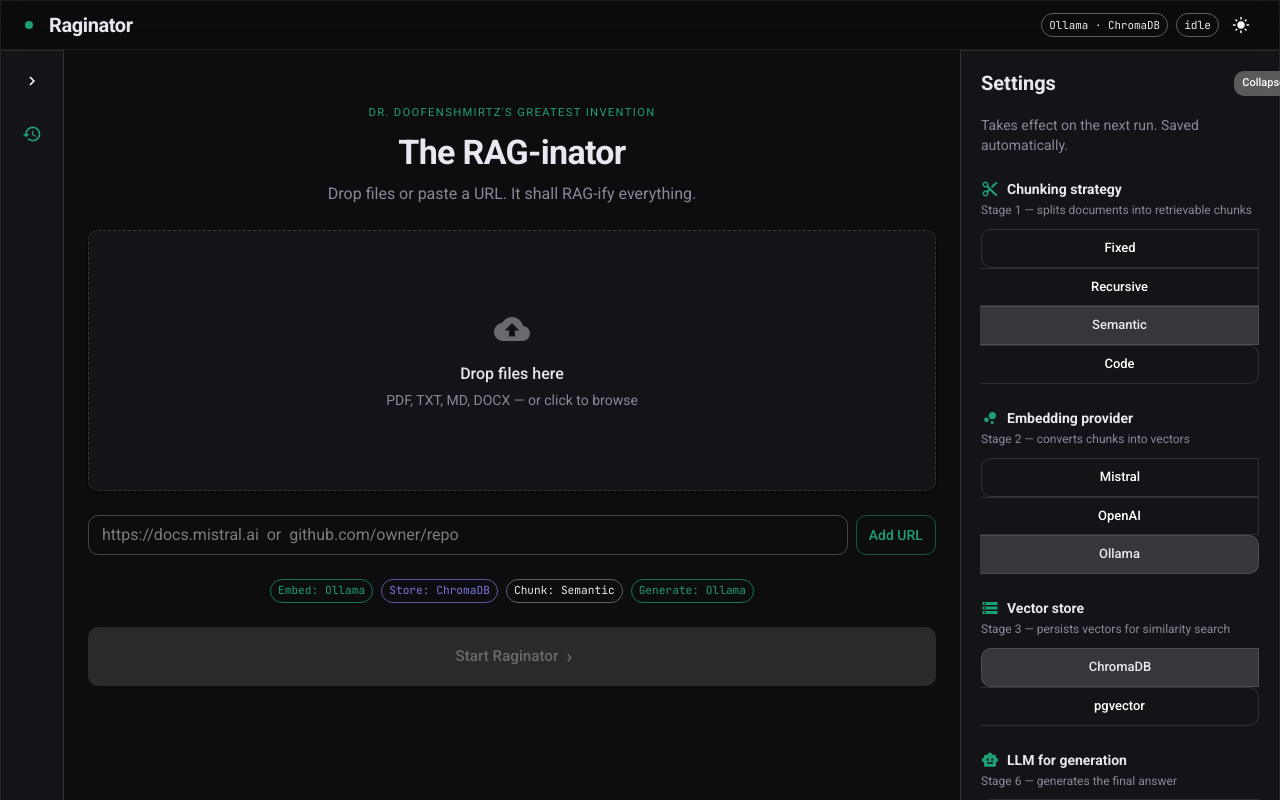
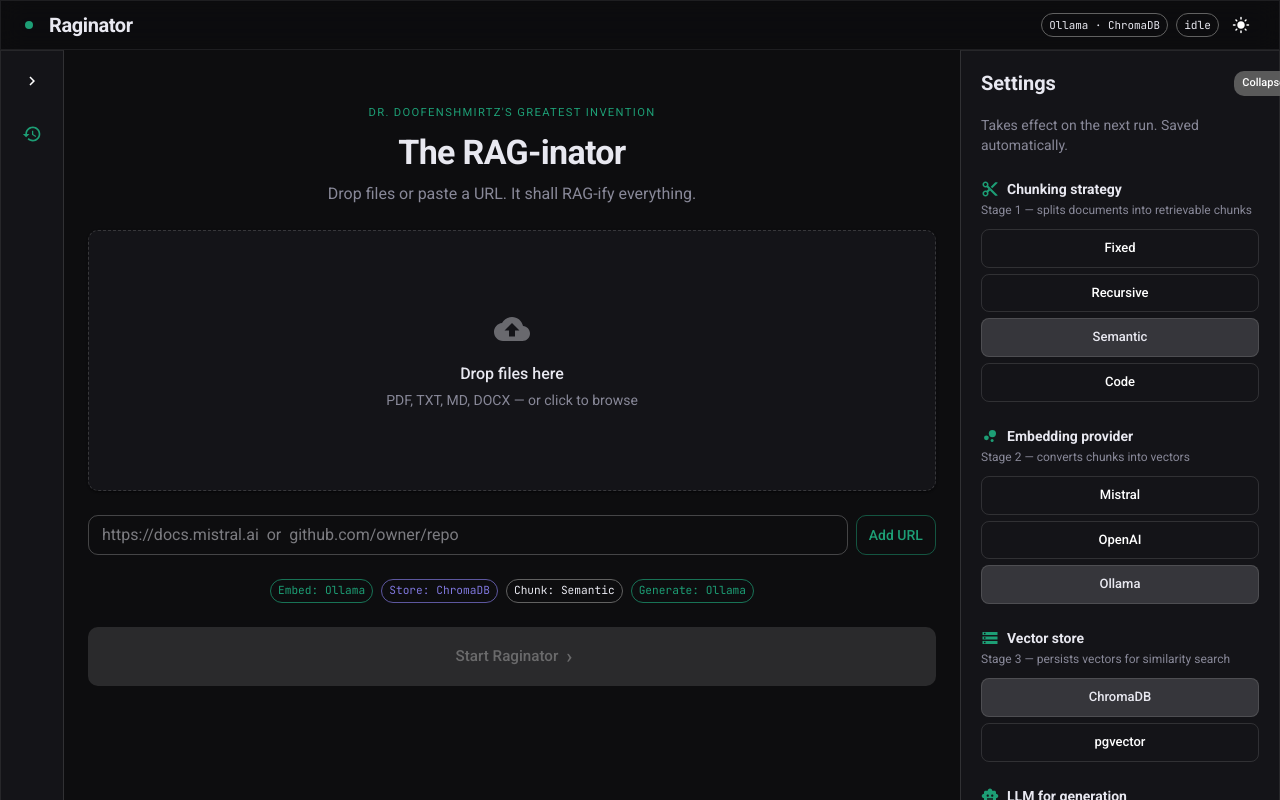
Before and after one commit to hiteshsahu/RAG-Factory, a React (Vite) app in the folder frontend/: page / in a window 1280 px wide. Both pictures are taken after a click on the button 1248 px from the left and 81 px from the top of the page. Shown: the top 800 px of the page. Built offline with nearby package versions, Linux system fonts and the light colour scheme.

Commit message:
Better High contrast Theme

```diff
--- a/frontend/src/components/ChatState.tsx
+++ b/frontend/src/components/ChatState.tsx
@@ -172,7 +172,11 @@ export default function ChatState({
                     variant="outlined"
                     onClick={() => setPreviewSource(s)}
                     sx={{
-                      bgcolor: 'rgba(127,119,221,0.12)', color: '#AFA9EC', borderColor: 'rgba(127,119,221,0.3)',
+                      bgcolor: 'rgba(127,119,221,0.12)', borderColor: 'rgba(127,119,221,0.3)',
+                      // #AFA9EC (light lavender) reads fine on dark paper but
+                      // is too washed-out on light mode's near-white paper --
+                      // swap to a darker purple there for actual contrast.
+                      color: theme => (theme.palette.mode === 'dark' ? '#AFA9EC' : '#4F46C2'),
                       fontSize: '0.67rem', height: 20, cursor: 'pointer',
                       '&:hover': { bgcolor: 'rgba(127,119,221,0.22)' },
                     }}
--- a/frontend/src/components/SettingsDrawer.tsx
+++ b/frontend/src/components/SettingsDrawer.tsx
@@ -121,7 +121,22 @@ export default function SettingsDrawer({ open, settings, onChange, onClose, onOp
                     fullWidth
                     value={settings[section.key]}
                     onChange={(_, value) => setValue(section.key, value)}
-                    sx={{ flexWrap: 'wrap' }}
+                    sx={{
+                      flexWrap: 'wrap',
+                      gap: 0.75,
+                      // ToggleButtonGroup's segmented-control CSS only rounds
+                      // the literal first/last child in the DOM -- fine for a
+                      // single row, but with flexWrap (4 options don't fit on
+                      // one line at this width) every wrapped-row edge button
+                      // was left square. Give each button its own full radius
+                      // and border instead of relying on that DOM-order logic.
+                      '& .MuiToggleButtonGroup-grouped': {
+                        margin: 0,
+                        border: '1px solid',
+                        borderColor: 'divider',
+                        borderRadius: '8px !important',
+                      },
+                    }}
                   >
                     {section.options.map(opt => (
                       <ToggleButton key={opt} value={opt} sx={{ textTransform: 'none', flex: '1 0 auto' }}>
--- a/frontend/src/theme/index.ts
+++ b/frontend/src/theme/index.ts
@@ -4,8 +4,12 @@ import type { PaletteMode } from '@mui/material'
 const getTheme = (mode: PaletteMode) => {
   const dark = mode === 'dark'
 
-  const hairline = dark ? 'rgba(255,255,255,0.08)' : 'rgba(0,0,0,0.08)'
-  const scrollbar = dark ? 'rgba(255,255,255,0.12)' : 'rgba(0,0,0,0.18)'
+  // Light mode's hairline/background values are deliberately stronger than
+  // dark mode's -- at the same low opacity used for dark mode, borders and
+  // the default/paper background split were nearly invisible on white,
+  // making the whole UI read as flat and washed out.
+  const hairline = dark ? 'rgba(255,255,255,0.08)' : 'rgba(0,0,0,0.14)'
+  const scrollbar = dark ? 'rgba(255,255,255,0.12)' : 'rgba(0,0,0,0.24)'
 
   return createTheme({
     palette: {
@@ -15,10 +19,10 @@ const getTheme = (mode: PaletteMode) => {
       error:      { main: '#E24B4A' },
       background: dark
         ? { default: '#0d0d0f', paper: '#141418' }
-        : { default: '#f6f6f8', paper: '#ffffff' },
+        : { default: '#e9eaee', paper: '#ffffff' },
       text: dark
         ? { primary: '#e8e8f0', secondary: '#888898' }
-        : { primary: '#16161a', secondary: '#5b5b6a' },
+        : { primary: '#14141a', secondary: '#4d4d5c' },
     },
     typography: {
       fontFamily: '"Roboto", sans-serif',
@@ -50,13 +54,27 @@ const getTheme = (mode: PaletteMode) => {
         styleOverrides: {
           root: { fontFamily: '"JetBrains Mono", monospace', fontSize: '0.7rem' },
         },
+        // Outlined chips render palette[color].main directly as both text and
+        // border. primary/secondary's raw values are tuned for dark paper
+        // (~3.5:1 against white) -- too low for small chip text in light
+        // mode, so swap in darker shades of the same hues there.
+        variants: dark ? [] : [
+          {
+            props: { variant: 'outlined', color: 'primary' },
+            style: { color: '#137055', borderColor: 'rgba(19,112,85,0.5)' },
+          },
+          {
+            props: { variant: 'outlined', color: 'secondary' },
+            style: { color: '#4F46C2', borderColor: 'rgba(79,70,194,0.5)' },
+          },
+        ],
       },
       MuiAppBar: {
         styleOverrides: {
           root: {
             backgroundImage: 'none',
             borderBottom: `0.5px solid ${hairline}`,
-            backgroundColor: dark ? 'rgba(13,13,15,0.92)' : 'rgba(255,255,255,0.85)',
+            backgroundColor: dark ? 'rgba(13,13,15,0.92)' : 'rgba(255,255,255,0.92)',
             backdropFilter: 'blur(12px)',
           },
         },
```
